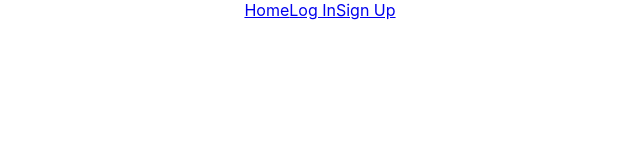
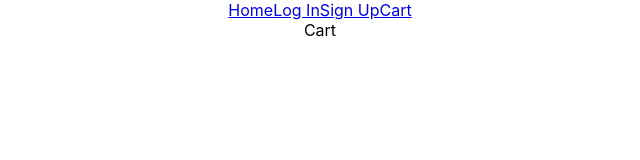
Before and after one commit to vishnu9651/Prime-Mart, a React (Create React App) app in the folder jio/: page /cart in a window 1280 px wide. Before the commit this address had no page. Shown: the top 160 px of the page, without its empty margins (320-960 px from the left). Built offline with nearby package versions, Linux system fonts and the light colour scheme.

Commit message:
cart page

```diff
--- a/jio/src/Components/Navbar.jsx
+++ b/jio/src/Components/Navbar.jsx
@@ -7,6 +7,7 @@
       <Link to="/">Home</Link>
       <Link to="/login">Log In</Link>
       <Link to="/signup">Sign Up</Link>
+      <Link to="/cart">Cart</Link>
     </div>
   );
 };
--- /dev/null
+++ b/jio/src/Pages/Cart.jsx
@@ -0,0 +1,9 @@
+import React from 'react'
+
+const Cart = () => {
+  return (
+    <div>Cart</div>
+  )
+}
+
+export default Cart
--- a/jio/src/Pages/MainRoutes.jsx
+++ b/jio/src/Pages/MainRoutes.jsx
@@ -1,5 +1,6 @@
 import React from "react";
 import { Route, Routes } from "react-router-dom";
+import Cart from "./Cart";
 import Homepage from "./Homepage";
 import Login from "./Login";
 import Signup from "./Signup";
@@ -11,8 +12,8 @@
         <Route path="/" element={<Homepage />}></Route>
         <Route path="/login" element={<Login />}></Route>
         <Route path="/signup" element={<Signup />}></Route>
-        {/* <Route to="/" element={}></Route>
-            <Route to="/" element={}></Route> */}
+        <Route path="/cart" element={<Cart />}></Route>
+        {/*  <Route path="/" element={}></Route> */}
       </Routes>
     </div>
   );
```
